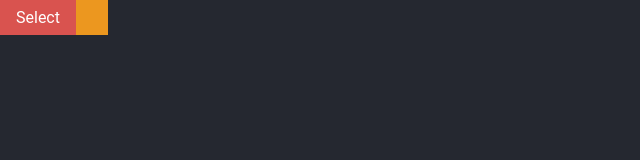
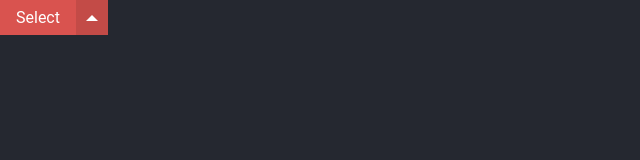
Before and after one commit to anisotropy/react-multi-level-dropdown, a React app in the folder demo/dev/: page / in a window 1280 px wide. Shown: the top 160 px of the page, without its empty margins (0-640 px from the left). Built offline with nearby package versions, Linux system fonts and the light colour scheme; the HTML template or start-up script is replaced by a standard one.

Commit message:
Make arrow

```diff
--- a/demo/dev/src/Dropdown/DDItem.js
+++ b/demo/dev/src/Dropdown/DDItem.js
@@ -51,14 +51,14 @@ class DDItem extends PureComponent {
       <div ref={this.setRef} className={'dditem' + (head ? ' dditem--head' : '')}>
         <div className="dditem__body">
           <span className="dditem__label">{data.label}</span>
-          {isSelected &&
-            <div className="dditem__selected"></div>
-          }
+          <div className={isSelected ? 'dditem__check' : null}></div>
           {!head &&
             <div className="dditem__area-of-label" onClick={this.handleClickLabel}></div>
           }
           {data.children &&
-            <div className="dditem__arrow" onClick={this.handleClickArrow}></div>
+            <div className={'dditem__arrow' + (open ? ' dditem__arrow--rotate' : '')}
+              onClick={this.handleClickArrow}>
+            </div>
           }
         </div>
         <div>
--- a/demo/dev/src/Dropdown/dropdown.less
+++ b/demo/dev/src/Dropdown/dropdown.less
@@ -24,7 +24,7 @@
 .dditem__label {
   white-space: nowrap;
 }
-.dditem__selected {
+.dditem__check {
   position: absolute;
   top: 0; left: 0;
   width: 0.5em; height: 100%;
@@ -40,7 +40,31 @@
   top: 0; right: 0;
   width: 2em;
   height: 100%;
-  background-color: darken(#f0ad4e, 10%);
+  background-color: rgba(0, 0, 0, 0.1);
+  &.dditem__arrow--rotate {
+    background-color: rgba(0, 0, 0, 0.2);
+  }
+}
+.dditem__arrow:after {
+  content: '';
+  display: block;
+  position: relative;
+  transition: 0.3s;
+  top: calc(50% ~"-" 6px);
+  left: calc(50% ~"-" 3px);
+  width: 0; height: 0;
+  border-style: solid;
+  border-color: transparent #ffffff transparent transparent;
+  border-width: 6px 6px 6px 0;
+  .dditem--head > .dditem__body & {
+    top: calc(50% ~"-" 3px);
+    left: calc(50% ~"-" 6px);
+    border-color: transparent transparent #ffffff transparent;
+    border-width: 0 6px 6px 6px;
+  }
+}
+.dditem__arrow--rotate:after {
+  transform: rotateZ(180deg);
 }
 .dditem__children {
   position: absolute;
```
